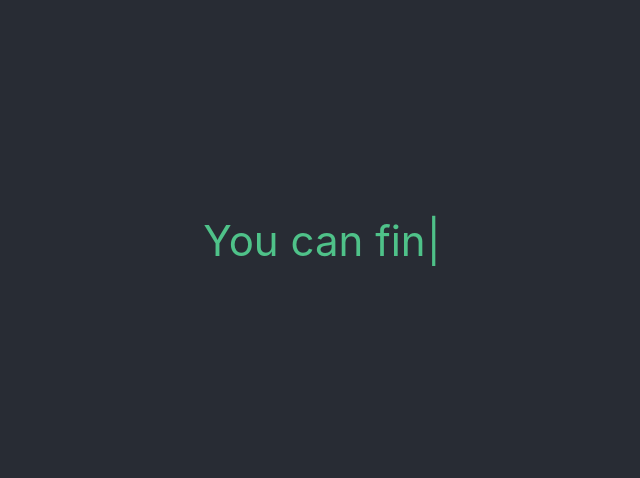
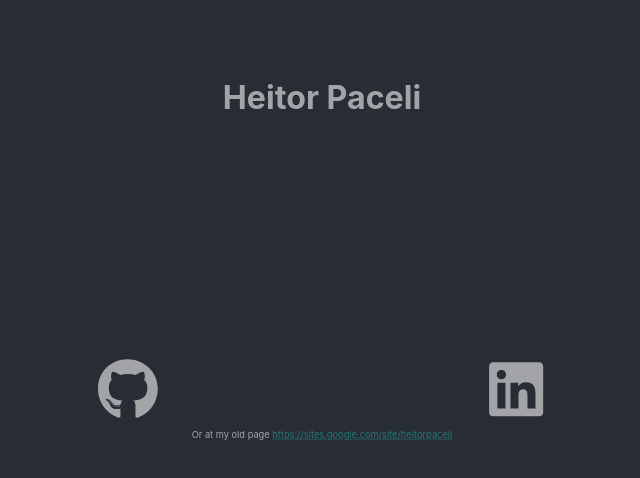
Before and after one commit to heitorpaceli/heitorpaceli.github.io, a React (Create React App) app: page / in a window 1280 px wide. Shown: the top 478 px of the page, without its empty margins (318-958 px from the left). Built offline with nearby package versions, Linux system fonts and the light colour scheme.

Commit message:
minor UI changes
Remove one of the messages

```diff
--- a/src/App.js
+++ b/src/App.js
@@ -9,10 +9,6 @@ import './App.css';
 function App() {
 
   const [showInfo, setShowInfo] = React.useState(false)
-  const text = [
-    'Welcome to my GitHub page',
-    'You can find me at:'
-  ];
 
   return (
     <div className="App">
@@ -25,18 +21,13 @@ function App() {
         <div className="messages-content">
           <Typewriter
             onInit={(typewriter) => {
-              typewriter.changeDelay(40)
-                  .changeDeleteSpeed(10)
-              text.forEach((str, index) => {
-                  typewriter.typeString(str)
-                  .pauseFor(1500)
-                  .deleteAll()
-                  .callFunction(() => {
-                    if (index == text.length - 1) {
-                      setShowInfo(true);
-                    }
-                  }).start();
-              })
+              typewriter.changeDelay(20)
+              typewriter.pauseFor(1800)
+                .typeString('Welcome to my GitHub page')
+                .pauseFor(2000)
+                .callFunction(() => {
+                  setShowInfo(true);
+                }).start();
             }}
           />
         </div>
--- a/src/index.css
+++ b/src/index.css
@@ -5,6 +5,7 @@ body {
     sans-serif;
   -webkit-font-smoothing: antialiased;
   -moz-osx-font-smoothing: grayscale;
+  height: 98vh;
 }
 
 code {
--- a/src/social-media/SocialMedia.css
+++ b/src/social-media/SocialMedia.css
@@ -1,11 +1,15 @@
 .social-media-icons{
     font-size: 100px;
     color: white;
-    width: 100%;
+}
+
+.social-media-icons:hover{
+    filter: brightness(50%);
 }
 
 .old-page-link{
     font-size: 15px;
+    margin-bottom: 0;
 }
 
 .old-page-link>a{
--- a/src/social-media/SocialMedia.js
+++ b/src/social-media/SocialMedia.js
@@ -6,7 +6,7 @@ import './SocialMedia.css';
 
 function SocialMedia() {
     return (
-        <Grid container className="social-media-icons" spacing={1}>
+        <Grid container spacing={1}>
             <Grid item xs={12} sm={6}>
                 <a href="https://github.com/heitorpaceli" target="_blank">
                     <FaGithub className='social-media-icons' />
```
